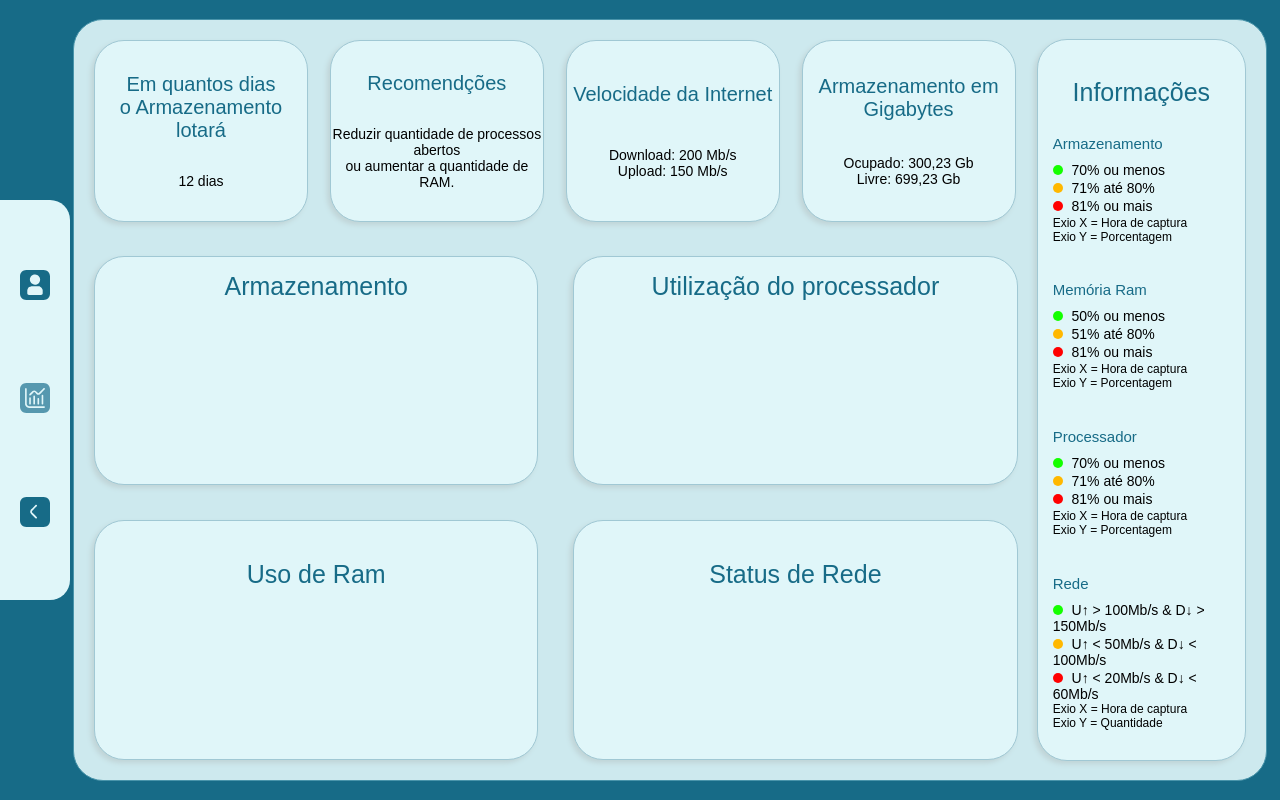
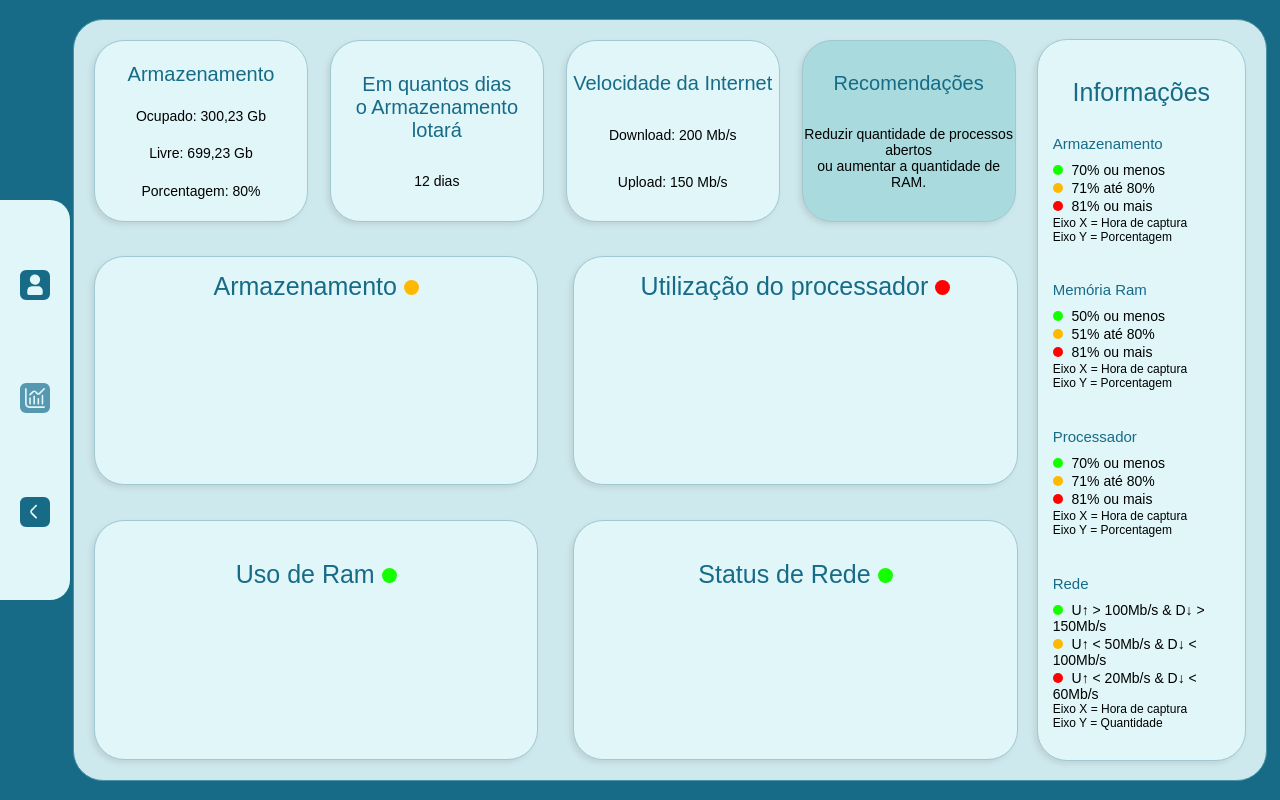
Before and after one commit to Security-Wings-inc/Web-Wing-Squad, a website: page public/Dashboards/userAcessPages/DashboardUserAcess.html in a window 1280 px wide. Drawn offline with nearby package versions, Linux system fonts and the light colour scheme; no server answers; a web font is replaced by a local one.

Commit message:
Correção de escritas na legenda e cards, correção de sintaxe nos cards, adição de sinal de status - Dashboards Admin e User

```diff
--- a/public/Dashboards/cssDashboard/dashboard.css
+++ b/public/Dashboards/cssDashboard/dashboard.css
@@ -181,6 +181,17 @@ h2{
 
 }
 
+.containerCards span{
+
+    text-align: center;
+    font-family: "Yaldevi", sans-serif;
+    color:  #000000;
+    font-weight:500;
+    font-size: 14px;
+    font-style: normal;
+
+}
+
 .botao{
     border-radius: 30px;
     border: none;
--- a/public/Dashboards/userAcessPages/DashboardUserAcess.html
+++ b/public/Dashboards/userAcessPages/DashboardUserAcess.html
@@ -35,28 +35,32 @@
       <div class="containerPrincipal">
         <div class="containerEsquerdo">
           <div class="containerCards">
+
+            <div class="card">
+              <h2>Armazenamento</h2>
+              <span> Ocupado: 300,23 Gb </span>
+              <span> Livre: 699,23 Gb </span>
+              <span> Porcentagem: 80%</span>
+
+            </div>
+
             <div class="card">
               <h2>Em quantos dias <br> o Armazenamento <Br> lotará</h2>
-              <p>12 dias</p>
+              <span>12 dias</span>
             </div>
-            <div class="card">
-              <h2>Recomendções</h2>
-              <p>Reduzir quantidade de processos abertos <br>
-                ou aumentar a quantidade de RAM.
-              </p>
-            </div>
+
             <div class="card">
               <h2>Velocidade da Internet</h2>
-              <p>Download: 200 Mb/s <br>
-                Upload: 150 Mb/s
+              <span> Download: 200 Mb/s </span>
+              <span> Upload: 150 Mb/s </span>
 
 
             </div>
-            <div class="card">
-              <h2>Armazenamento em Gigabytes</h2>
-              <p>Ocupado: 300,23 Gb <br>
-                Livre: 699,23 Gb
-              </p>
+
+            <div class="card" style="background-color: #A9DADD;">
+              <h2>Recomendações</h2>
+              <span>Reduzir quantidade de processos abertos <br>
+                ou aumentar a quantidade de RAM.</span>
             </div>
 
           </div>
@@ -66,14 +70,14 @@
             <div class="graficoLinha">
               <div class="grafico">
                 <div>
-                  <h2 style="margin-top: 15px;">Armazenamento</h2>
+                  <h2 style="margin-top: 15px;">Armazenamento <img width="15px" src="../assetsDashboard/Amarelo.svg" alt=""></h2>
                   <canvas id="myChart" style="width: 512px; height: 140px;"></canvas>
                 </div>
 
 
               </div>
               <div class="grafico2">
-                <h2> Uso de Ram</h2>
+                <h2> Uso de Ram <img width="15px" src="../assetsDashboard/Verde.svg" alt=""></h2>
                 <canvas id="myChart3" style="width: 460px; height: 130px;"></canvas>
               </div>
             </div>
@@ -81,7 +85,7 @@
 
             <div class="graficoLinha">
               <div class="grafico">
-                <h2 style="margin-top: 15px;"> Utilização do processador</h2>
+                <h2 style="margin-top: 15px;"> Utilização do processador <img width="15px" src="../assetsDashboard/Vermelho.svg" alt=""></h2>
                 <div>
                   <canvas id="myChart2" style="width: 512px; height: 140px;"></canvas>
                 </div>
@@ -89,7 +93,7 @@
 
               </div>
               <div class="grafico2">
-                <h2> Status de Rede</h2>
+                <h2> Status de Rede <img width="15px" src="../assetsDashboard/Verde.svg" alt=""></h2>
                 <canvas id="myChart4" style="width: 460px; height: 130px;"></canvas>
               </div>
             </div>
@@ -108,8 +112,8 @@
                 80%</span>
               <span style="margin-bottom: 2px;"><img class="bola" src="../assetsDashboard/Vermelho.svg" alt=""> 81% ou
                 mais</span>
-              <p style="font-size: 12px;">Exio X = Hora de captura</p>
-              <p style="font-size: 12px;">Exio Y = Porcentagem</p>
+              <p style="font-size: 12px;">Eixo X = Hora de captura</p>
+              <p style="font-size: 12px;">Eixo Y = Porcentagem</p>
 
             </div>
 
@@ -121,8 +125,8 @@
                 80%</span>
               <span style="margin-bottom: 2px;"><img class="bola" src="../assetsDashboard/Vermelho.svg" alt=""> 81% ou
                 mais</span>
-              <p style="font-size: 12px;">Exio X = Hora de captura</p>
-              <p style="font-size: 12px;">Exio Y = Porcentagem</p>
+              <p style="font-size: 12px;">Eixo X = Hora de captura</p>
+              <p style="font-size: 12px;">Eixo Y = Porcentagem</p>
             </div>
 
             <div class="info">
@@ -133,8 +137,8 @@
                 80%</span>
               <span style="margin-bottom: 2px;"><img class="bola" src="../assetsDashboard/Vermelho.svg" alt=""> 81% ou
                 mais</span>
-              <p style="font-size: 12px;">Exio X = Hora de captura</p>
-              <p style="font-size: 12px;">Exio Y = Porcentagem</p>
+              <p style="font-size: 12px;">Eixo X = Hora de captura</p>
+              <p style="font-size: 12px;">Eixo Y = Porcentagem</p>
 
             </div>
 
@@ -147,8 +151,8 @@
                   50Mb/s & D↓ < 100Mb/s </span>
                   <span style="margin-bottom: 2px;"><img class="bola" src="../assetsDashboard/Vermelho.svg" alt=""> U↑ <
                       20Mb/s & D↓ < 60Mb/s <span>
-                      <p style="font-size: 12px;">Exio X = Hora de captura</p>
-                      <p style="font-size: 12px;">Exio Y = Quantidade</p>
+                      <p style="font-size: 12px;">Eixo X = Hora de captura</p>
+                      <p style="font-size: 12px;">Eixo Y = Quantidade</p>
             </div>
           </div>
         </div>
```
Also changed, not shown: public/Dashboards/adminAcessPages/DashboardAdminAcess.html (+29 -27 lines).
